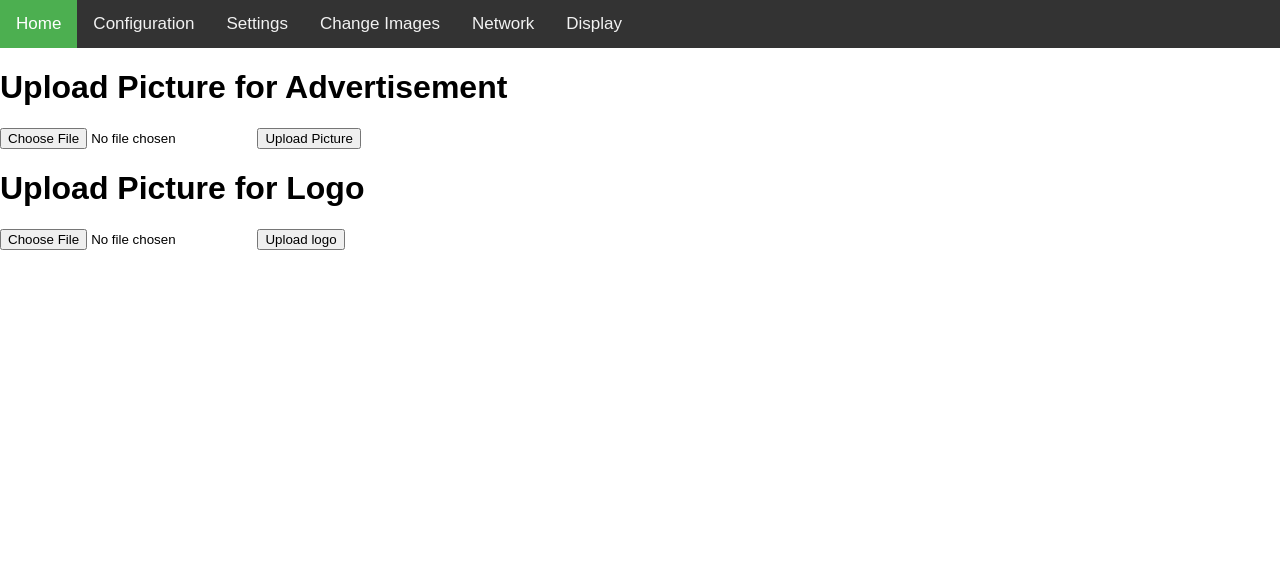
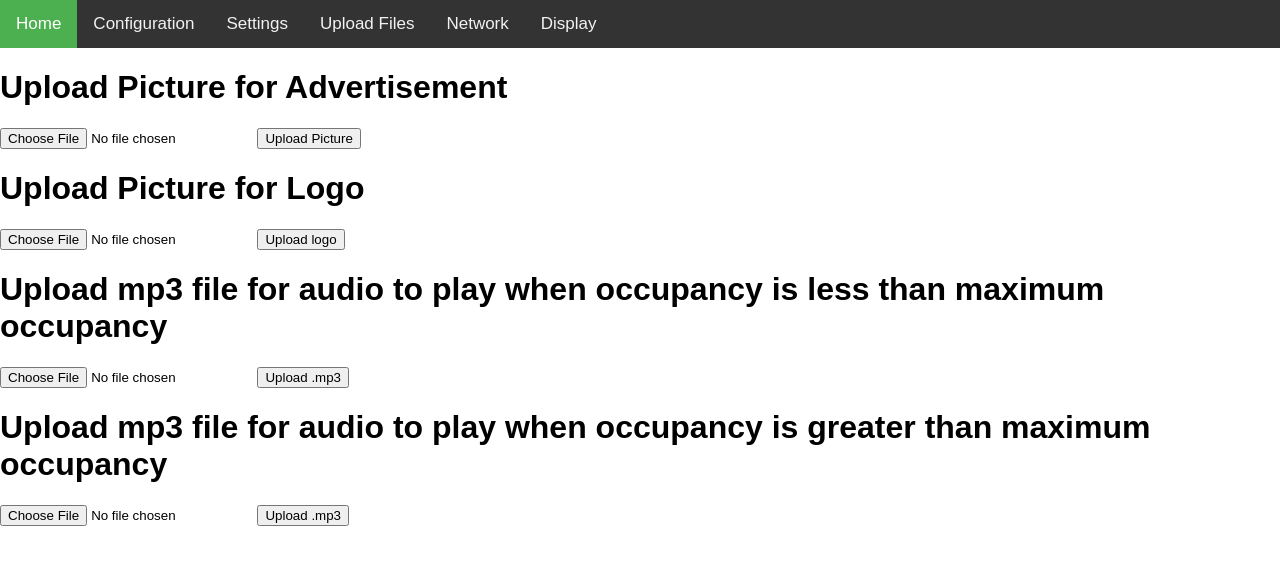
Before and after one commit to NiharZanwar/pcm_counter, a Flask app: page /upload_images in a window 1280 px wide. Shown: the top 565 px of the page. Run offline with Flask 2, Linux system fonts and the light colour scheme.

Commit message:
added feature of auto refresh device list even if device is not active on startup. Added audio file upload feature

```diff
--- a/app.py
+++ b/app.py
@@ -127,6 +127,17 @@ def maintain_device_list():
 
         get_final_realtime_counts()
         time.sleep(2)
+
+
+def update_device_update():
+    global device_list
+    while True:
+        for device in device_list:
+            if not device["active"]:
+                response = get_aotc(device["ip"], False)
+                if response["success"] == 1:
+                    device["active"] = True
+        time.sleep(5)
 
 
 @app.route('/home')
@@ -280,6 +291,7 @@ def upload_images():
     if request.method == 'POST':
 
         allowed = ['jpg', 'png']
+        allowed_audio = ['mp3']
         if 'ad' in request.files:
             file = request.files['ad']
             try:
@@ -305,6 +317,31 @@ def upload_images():
             file.save(os.path.join(app.config['UPLOAD_FOLDER'], file.filename))
             return render_template('upload_images.html')
 
+        if 'go-audio' in request.files:
+
+            file = request.files['go-audio']
+            try:
+                if file.filename.split('.')[1].lower() not in allowed_audio:
+                    return render_template('upload_images.html', data='please upload file with extension ".mp3"')
+            except IndexError:
+                return render_template('upload_images.html', data='please upload 1 file atleast')
+
+            file.filename = 'GO.' + file.filename.split('.')[1].lower()
+            file.save(os.path.join(app.config['UPLOAD_FOLDER'], file.filename))
+            return render_template('upload_images.html')
+
+        if 'stop-audio' in request.files:
+
+            file = request.files['stop-audio']
+            try:
+                if file.filename.split('.')[1].lower() not in allowed_audio:
+                    return render_template('upload_images.html', data='please upload file with extension ".mp3"')
+            except IndexError:
+                return render_template('upload_images.html', data='please upload 1 file atleast')
+
+            file.filename = 'STOP.' + file.filename.split('.')[1].lower()
+            file.save(os.path.join(app.config['UPLOAD_FOLDER'], file.filename))
+            return render_template('upload_images.html')
 
 @app.route('/restart_app', methods=['GET'])
 def restart():
@@ -385,5 +422,6 @@ if __name__ == '__main__':
 
     start_new_thread(print_my_data, ())
     start_new_thread(maintain_device_list, ())
+    start_new_thread(update_device_update, ())
 
     app.run(host='0.0.0.0', port=5000, debug=True)
--- a/functions.py
+++ b/functions.py
@@ -12,7 +12,7 @@ def logging(string):
         f.close()
 
 
-def get_aotc(ip):
+def get_aotc(ip, makelog=True):
     url = "http://{}/cgi-bin/GetCounts.cgi?getCounts".format(ip)
     # print(url)
     data = {
@@ -38,7 +38,8 @@ def get_aotc(ip):
         return data
 
     except Exception as e:
-        logging("Error - {}".format(e))
+        if makelog:
+            logging("Error - {}".format(e))
         data["success"] = 0
         return data
 
--- a/templates/config.html
+++ b/templates/config.html
@@ -238,7 +238,7 @@
     <a href="/" class="active">Home</a>
     <a href="/configuration">Configuration</a>
     <a href="/settings">Settings</a>
-    <a href="/upload_images">Change Images</a>
+    <a href="/upload_images">Upload Files</a>
     <a href="/network_settings">Network</a>
     <a href="/home">Display</a>
     <a href="javascript:void(0);" class="icon" onclick="myFunction()">
--- a/templates/display.html
+++ b/templates/display.html
@@ -6,7 +6,7 @@
 </head>
 
 <link rel="stylesheet" type="text/css" href="{{ url_for('static',filename='styles/display.css') }}">
-
+<body onload="initialize_audio()">
 <div class="grid-container">
     <div class="banner">
         <marquee id="banner-id"></marquee>
@@ -89,6 +89,10 @@
 
     timer = setInterval(update_screen, 2000);
     timer2 = setInterval(make_clock, 1000);
+
+    function initialize_audio() {
+        play_audio("GO", 1,1);
+    }
 
     function make_clock() {
         var date = new Date(); /* creating object of Date class */
--- a/templates/index.html
+++ b/templates/index.html
@@ -74,7 +74,7 @@
     <a href="/" class="active">Home</a>
     <a href="/configuration">Configuration</a>
     <a href="/settings">Settings</a>
-    <a href="/upload_images">Change Images</a>
+    <a href="/upload_images">Upload Files</a>
     <a href="/network_settings">Network</a>
     <a href="/home">Display</a>
     <a href="javascript:void(0);" class="icon" onclick="myFunction()">
--- a/templates/network_settings.html
+++ b/templates/network_settings.html
@@ -266,7 +266,7 @@
     <a href="/" class="active">Home</a>
     <a href="/configuration">Configuration</a>
     <a href="/settings">Settings</a>
-    <a href="/upload_images">Change Images</a>
+    <a href="/upload_images">Upload Files</a>
     <a href="/network_settings">Network</a>
     <a href="/home">Display</a>
     <a href="javascript:void(0);" class="icon" onclick="myFunction()">
--- a/templates/settings.html
+++ b/templates/settings.html
@@ -218,7 +218,7 @@
     <a href="/" class="active">Home</a>
     <a href="/configuration">Configuration</a>
     <a href="/settings">Settings</a>
-    <a href="/upload_images">Change Images</a>
+    <a href="/upload_images">Upload Files</a>
     <a href="/network_settings">Network</a>
     <a href="/home">Display</a>
     <a href="javascript:void(0);" class="icon" onclick="myFunction()">
--- a/templates/upload_images.html
+++ b/templates/upload_images.html
@@ -68,7 +68,7 @@ body {
   <a href="/" class="active">Home</a>
   <a href="/configuration">Configuration</a>
   <a href="/settings">Settings</a>
-  <a href="/upload_images">Change Images</a>
+  <a href="/upload_images">Upload Files</a>
     <a href="/network_settings">Network</a>
     <a href="/home">Display</a>
   <a href="javascript:void(0);" class="icon" onclick="myFunction()">
@@ -87,6 +87,16 @@ body {
     <input type="file" name="logo">
     <input type="submit" value="Upload logo">
 </form>
+<h1>Upload mp3 file for audio to play when occupancy is <b>less</b> than maximum occupancy</h1>
+<form method="POST" enctype="multipart/form-data" action="/upload_images">
+    <input type="file" name="go-audio">
+    <input type="submit" value="Upload .mp3">
+</form>
+<h1>Upload mp3 file for audio to play when occupancy is <b>greater</b> than maximum occupancy</h1>
+<form method="POST" enctype="multipart/form-data" action="/upload_images">
+    <input type="file" name="stop-audio">
+    <input type="submit" value="Upload .mp3">
+</form>
 {{ data }}
 </body>
 <script>
```
